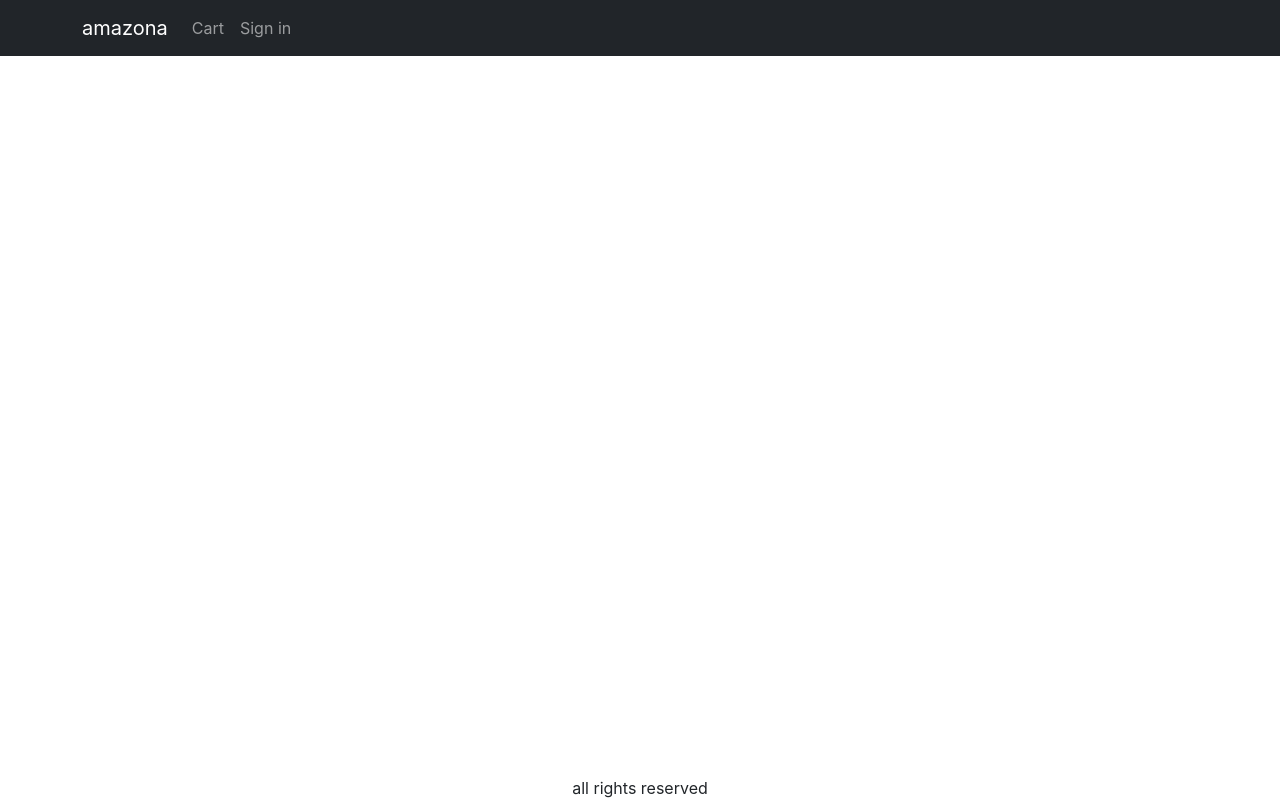
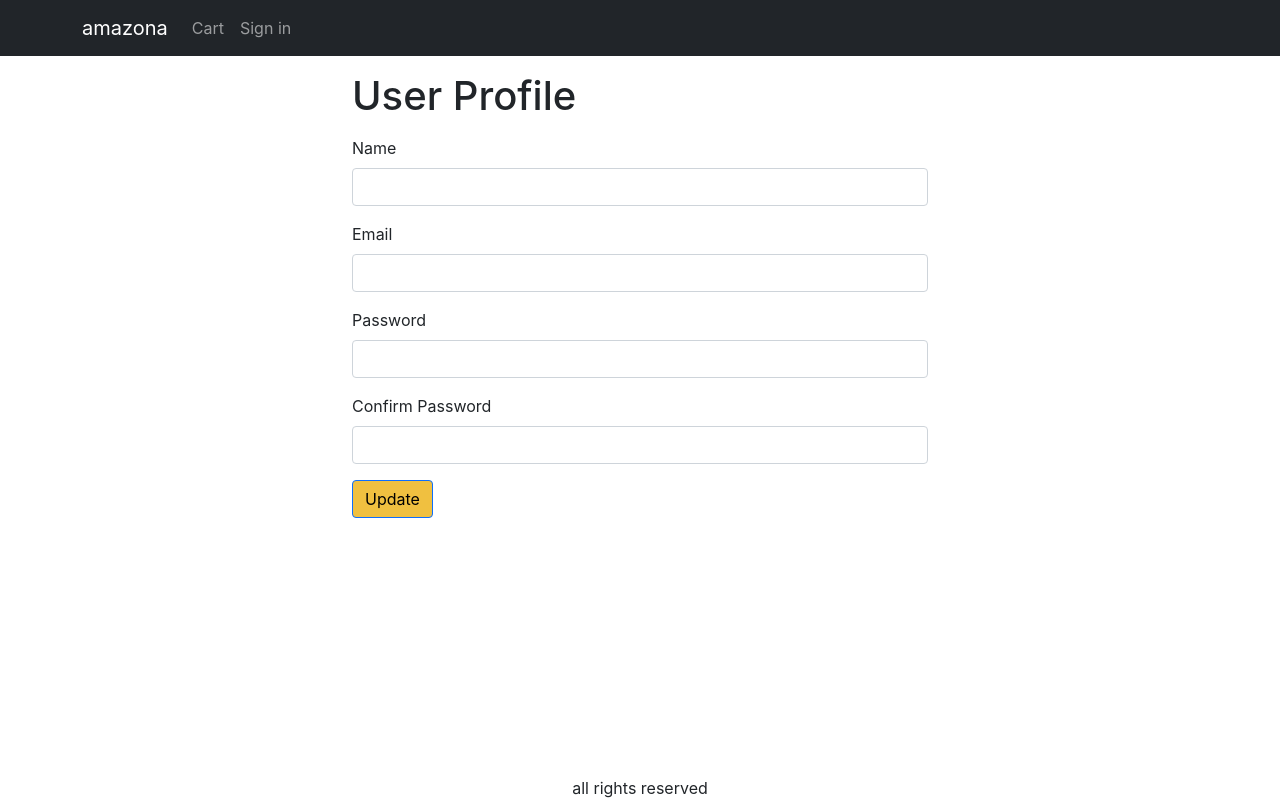
Before and after one commit to Arjunmore6673/amazona, a React (Create React App) app in the folder frontend/: page /profile in a window 1280 px wide. Built offline with nearby package versions, Linux system fonts and the light colour scheme.

Commit message:
user profile

```diff
--- a/frontend/src/App.js
+++ b/frontend/src/App.js
@@ -20,6 +20,7 @@
 import PlaceOrderScreen from './screens/PlaceOrderScreen';
 import OrderScreen from './screens/OrderScreen';
 import OrderHistoryScreen from './screens/OrderHistoryScreen';
+import ProfileScreen from './screens/ProfileScreen';
 
 function App() {
   const { state, dispatch: ctxDispatch } = useContext(Store);
@@ -92,6 +93,7 @@
               <Route path="/placeorder" element={<PlaceOrderScreen />} />
               <Route path="/order/:id" element={<OrderScreen />} />
               <Route path="/orderhistory" element={<OrderHistoryScreen />} />
+              <Route path="/profile" element={<ProfileScreen />} />
               <Route path="/" element={<HomeScreen />} />
             </Routes>
           </Container>
--- /dev/null
+++ b/frontend/src/screens/ProfileScreen.js
@@ -0,0 +1,107 @@
+import React, { useContext, useReducer, useState } from 'react';
+import { Helmet } from 'react-helmet-async';
+import Form from 'react-bootstrap/Form';
+import Button from 'react-bootstrap/Button';
+import { Store } from '../Store';
+import { getError } from '../utls';
+import axios from 'axios';
+
+const reducer = (state, action) => {
+  switch (action.type) {
+    case 'UPDATE_REQUEST':
+      return { ...state, loadingUpdate: true };
+    case 'UPDATE_SUCCESS':
+      return { ...state, loadingUpdate: false };
+    case 'UPDATE_FAIL':
+      return { ...state, loadingUpdate: false };
+
+    default:
+      return state;
+  }
+};
+
+export default function ProfileScreen() {
+  const { state, dispatch: ctxDispatch } = useContext(Store);
+  const { user } = state;
+  const [name, setName] = useState(user.name);
+  const [email, setEmail] = useState(user.email);
+  const [password, setPassword] = useState('');
+  const [confirmPassword, setConfirmPassword] = useState('');
+
+  const [{ loadingUpdate }, dispatch] = useReducer(reducer, {
+    loadingUpdate: false,
+  });
+
+  const submitHandler = async (e) => {
+    e.preventDefault();
+    try {
+      const { data } = await axios.put(
+        '/api/users/profile',
+        {
+          name,
+          email,
+          password,
+        },
+        {
+          headers: { Authorization: `Bearer ${user.token}` },
+        }
+      );
+      dispatch({
+        type: 'UPDATE_SUCCESS',
+      });
+      ctxDispatch({ type: 'USER_LOGIN', payload: data });
+      localStorage.setItem('user', JSON.stringify(data));
+      alert('User updated successfully');
+    } catch (err) {
+      dispatch({
+        type: 'FETCH_FAIL',
+      });
+      alert(getError(err));
+    }
+  };
+
+  return (
+    <div className="container small-container">
+      <Helmet>
+        <title>User Profile</title>
+      </Helmet>
+      <h1 className="my-3">User Profile</h1>
+      <form onSubmit={submitHandler}>
+        <Form.Group className="mb-3" controlId="name">
+          <Form.Label>Name</Form.Label>
+          <Form.Control
+            value={name}
+            onChange={(e) => setName(e.target.value)}
+            required
+          />
+        </Form.Group>
+        <Form.Group className="mb-3" controlId="name">
+          <Form.Label>Email</Form.Label>
+          <Form.Control
+            type="email"
+            value={email}
+            onChange={(e) => setEmail(e.target.value)}
+            required
+          />
+        </Form.Group>
+        <Form.Group className="mb-3" controlId="password">
+          <Form.Label>Password</Form.Label>
+          <Form.Control
+            type="password"
+            onChange={(e) => setPassword(e.target.value)}
+          />
+        </Form.Group>
+        <Form.Group className="mb-3" controlId="password">
+          <Form.Label>Confirm Password</Form.Label>
+          <Form.Control
+            type="password"
+            onChange={(e) => setConfirmPassword(e.target.value)}
+          />
+        </Form.Group>
+        <div className="mb-3">
+          <Button type="submit">Update</Button>
+        </div>
+      </form>
+    </div>
+  );
+}
```
Also changed, not shown: 1 other file (tests, documents, lock files or other folders).
